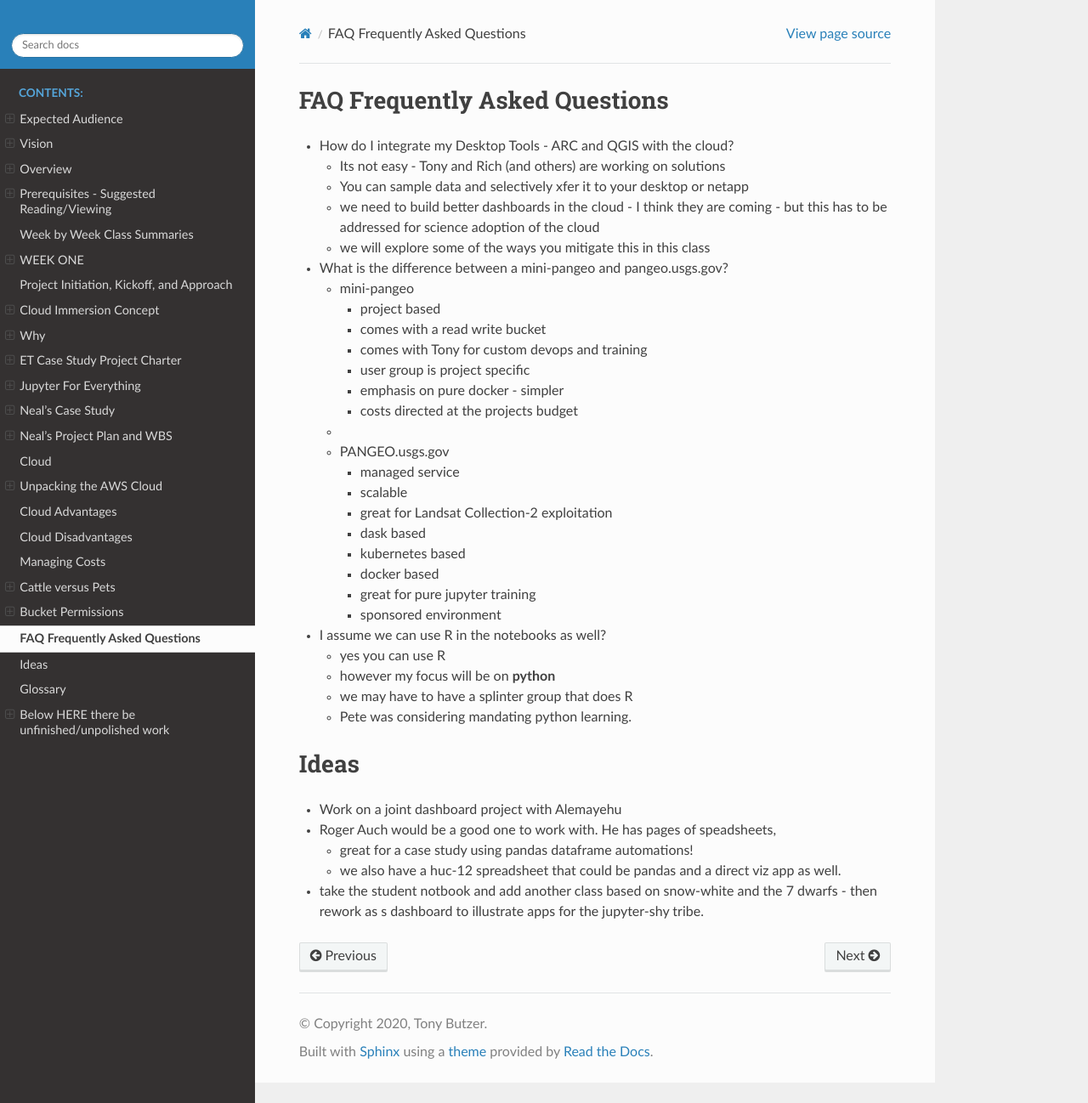
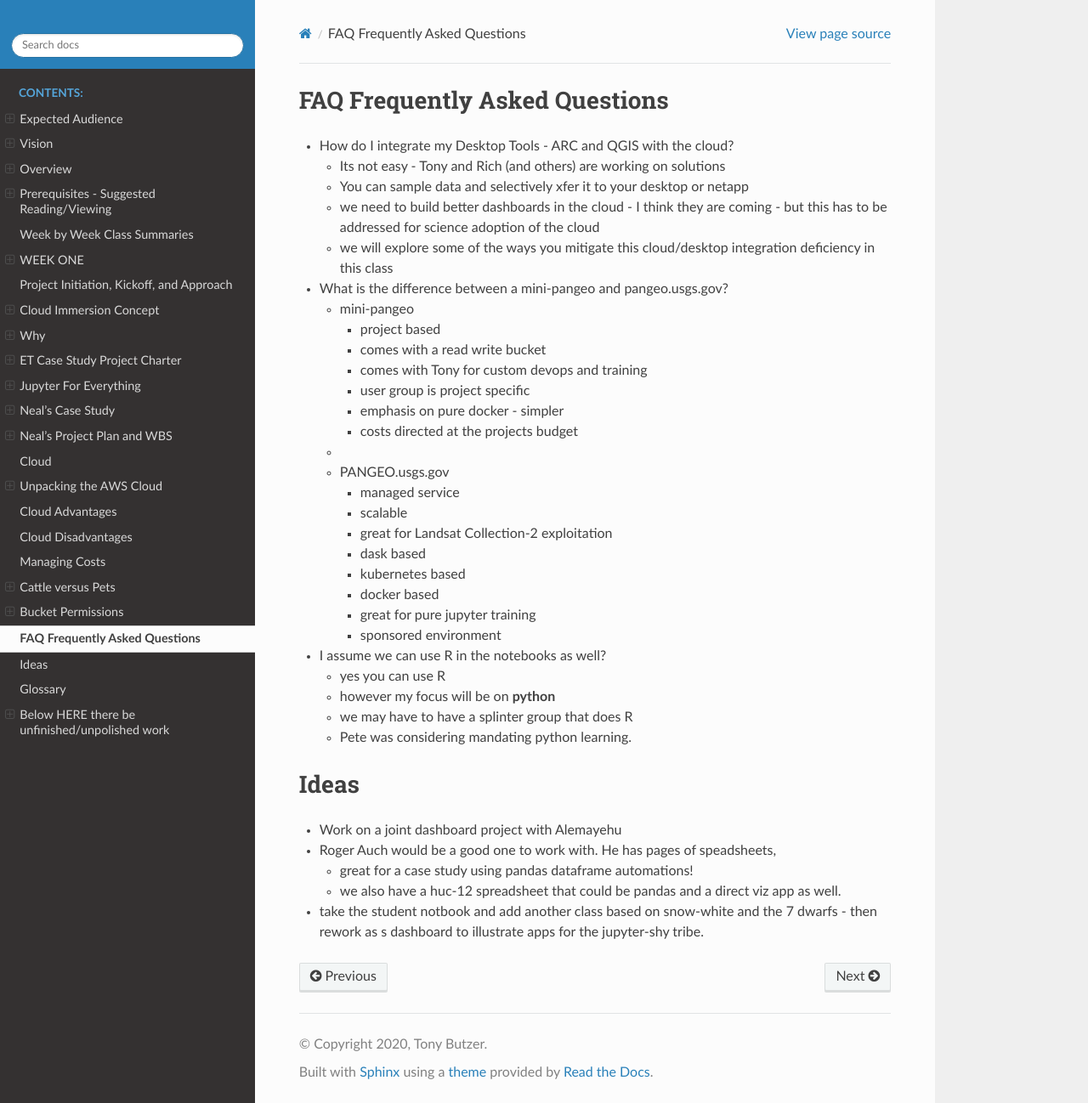
Before and after one commit to tonybutzer/harmony, a Sphinx documentation site: the page built from documentation/source/13FAQ.md, in a window 1280 px wide and 1298 px high. Shown: the whole window at 85% size. Built offline with Sphinx 7.4.7 and the Read the Docs theme 2.0.0, drawn with Linux system fonts in a browser that asks for light colours; pages that are not in the unit, such as notebooks, are missing from menus.

Commit message:
automatic git update from Makefile

```diff
--- a/documentation/source/13FAQ.md
+++ b/documentation/source/13FAQ.md
@@ -4,7 +4,7 @@
 	- Its not easy - Tony and Rich (and others) are working on solutions
 	- You can sample data and selectively xfer it to your desktop or netapp
 	- we need to build better dashboards in the cloud - I think they are coming - but this has to be addressed for science adoption of the cloud
-	- we will explore some of the ways you mitigate this in this class
+	- we will explore some of the ways you mitigate this cloud/desktop integration deficiency in this class
 
 
 
```
